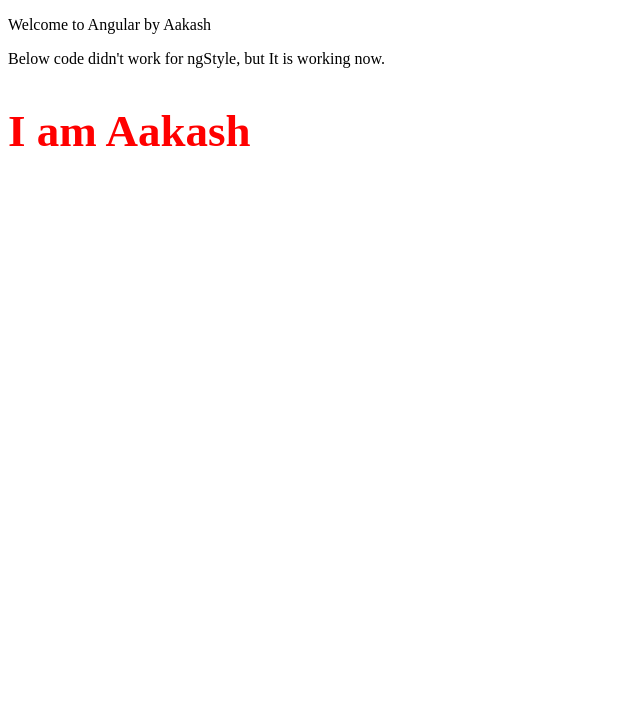
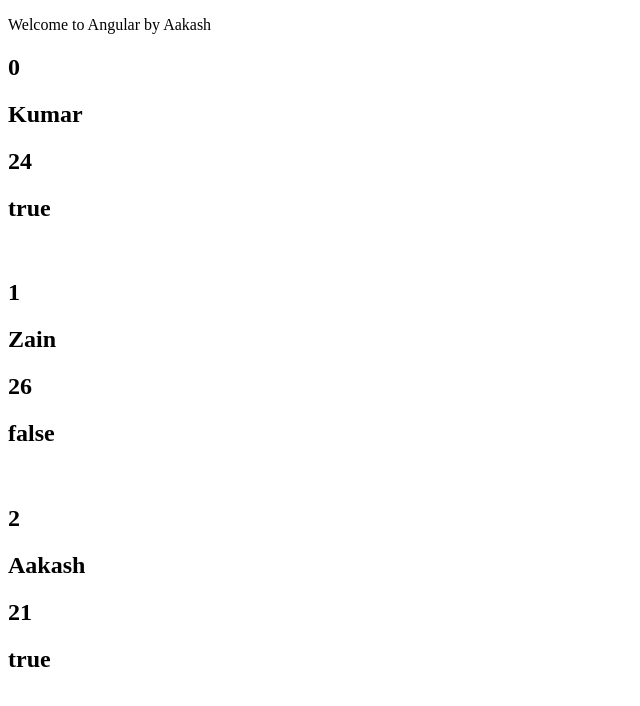
Before and after one commit to AakashKainth/new-app, an Angular app: page / in a window 1280 px wide. Shown: the top 706 px of the page, without its empty margins (0-640 px from the left). Built offline with nearby package versions, Linux system fonts and the light colour scheme.

Commit message:
If else, Switch and For loop

```diff
--- a/src/app/app.component.html
+++ b/src/app/app.component.html
@@ -1,2 +1,2 @@
 <p>Welcome to Angular by Aakash</p>
-<app-style-binding></app-style-binding>
+<app-structure-directives></app-structure-directives>
--- a/src/app/app.component.ts
+++ b/src/app/app.component.ts
@@ -11,13 +11,14 @@ import { StyleBindingComponent } from "./style-binding/style-binding.component";
 import { TemplateReferenceComponent } from "./template-reference/template-reference.component";
 import { TwoWayBindingComponent } from "./two-way-binding/two-way-binding.component";
 import { FormsModule } from '@angular/forms';
+import { StructureDirectivesComponent } from "./structure-directives/structure-directives.component";
 
 @Component({
     selector: 'app-root',
     standalone: true,
     templateUrl: './app.component.html',
     styleUrl: './app.component.css',
-    imports: [RouterOutlet, UserComponent, InlineComponent, InterpolationComponent, EventsComponent, BindingsComponent, ClassBindingComponent, NgClassDirComponent, StyleBindingComponent, TemplateReferenceComponent, TwoWayBindingComponent, FormsModule]
+    imports: [RouterOutlet, UserComponent, InlineComponent, InterpolationComponent, EventsComponent, BindingsComponent, ClassBindingComponent, NgClassDirComponent, StyleBindingComponent, TemplateReferenceComponent, TwoWayBindingComponent, FormsModule, StructureDirectivesComponent]
 })
 export class AppComponent {
   title = 'Learning Never Ends';
--- /dev/null
+++ b/src/app/structure-directives/structure-directives.component.html
@@ -0,0 +1,75 @@
+<!-- <h2>{{ fruits[0] }}</h2> -->
+
+<!-- <div *ngFor = "let fruit of fruits; index as i">
+    <h2>{{ i }} {{ fruit }}</h2>
+
+</div> -->
+
+<!-- <div *ngFor = "let fruit of fruits; first as f">
+    <h2>{{ f }} {{ fruit }}</h2>
+
+</div> -->
+
+<!-- <div *ngFor = "let fruit of fruits; last as l">
+    <h2>{{ l }} {{ fruit }}</h2>
+
+</div> -->
+
+<!-- <div *ngFor = "let fruit of fruits; odd as o">
+    <h2>{{ o }} {{ fruit }}</h2>
+
+</div> -->
+
+<!-- <div *ngFor = "let fruit of fruits; even as e">
+    <h2>{{ e }} {{ fruit }}</h2>
+
+</div> -->
+
+<div *ngFor = "let p of persons; index as i">
+    <h2>{{ i }}</h2>
+    <h2> {{p.name}} </h2>
+    <h2> {{p.age}} </h2>
+    <h2> {{p.isMArried}} </h2>
+    <br>
+
+</div>
+
+
+<!-- <h1 *ngIf="display; else elsePart">
+    Learning Never Ends
+</h1>
+
+<ng-template #elsePart>
+    <h1>
+        Aakash
+    </h1>
+</ng-template> -->
+
+<!-- <h2 *ngIf="fruit==='Apple'">
+    Your Selected Fruit is Apple
+</h2>
+
+<h2 *ngIf="fruit==='Banana'">
+    Your Selected Fruit is Banana
+</h2>
+
+<h2 *ngIf="fruit==='Mango'">
+    Your Selected Fruit is Mango
+</h2> -->
+
+<!-- <div [ngSwitch]="pizza">
+    <div *ngSwitchCase="'Fajita'">You have selected Fajita pizza</div>
+    <div *ngSwitchCase="'Tikka'">You have selected Tikka pizza</div>
+    <div *ngSwitchCase="'Supreme'">You have selected Supreme pizza</div>
+    <div *ngSwitchCase="'Creamy'">You have selected Creamy pizza</div>
+    <div *ngSwitchDefault>Pizza flavour not available</div>
+</div> -->
+
+<!-- <div [ngSwitch]="pizza">
+    <div *ngSwitchCase="'Fajita'">You have selected Fajita pizza</div>
+    <div *ngSwitchCase="'Fajita'">You have selected Fajita with Extra sauce</div>
+    <div *ngSwitchCase="'Tikka'">You have selected Tikka pizza</div>
+    <div *ngSwitchCase="'Supreme'">You have selected Supreme pizza</div>
+    <div *ngSwitchCase="'Creamy'">You have selected Creamy pizza</div>
+    <div *ngSwitchDefault>Pizza flavour not available</div>
+</div> -->
--- /dev/null
+++ b/src/app/structure-directives/structure-directives.component.ts
@@ -0,0 +1,25 @@
+import { NgFor, NgIf, NgSwitch, NgSwitchCase, NgSwitchDefault } from '@angular/common';
+import { Component } from '@angular/core';
+
+
+@Component({
+  selector: 'app-structure-directives',
+  standalone: true,
+  imports: [NgIf, NgSwitch, NgSwitchCase, NgSwitchDefault, NgFor],
+  templateUrl: './structure-directives.component.html',
+  styleUrl: './structure-directives.component.css'
+})
+export class StructureDirectivesComponent {
+
+public fruits = ["Banana","Mango","Grapes"];
+public persons = [
+     {name:"Kumar", age:24, isMArried: true},
+     {name:"Zain", age:26, isMArried: false},
+     {name:"Aakash", age:21, isMArried: true}
+   ];
+
+  //public pizza = 'Supreme';
+
+    // public display = false;
+    // public fruit = 'Banana';
+}
```
Also changed, not shown: src/app/structure-directives/structure-directives.component.css (added), 1 other file (tests, documents, lock files or other folders).
